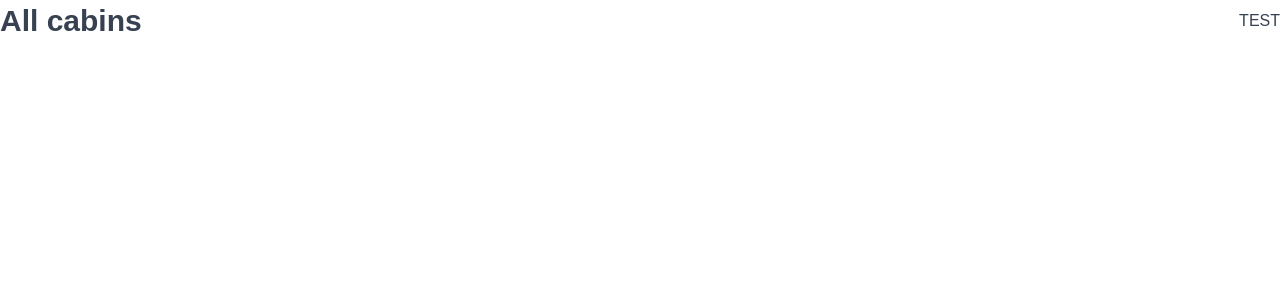
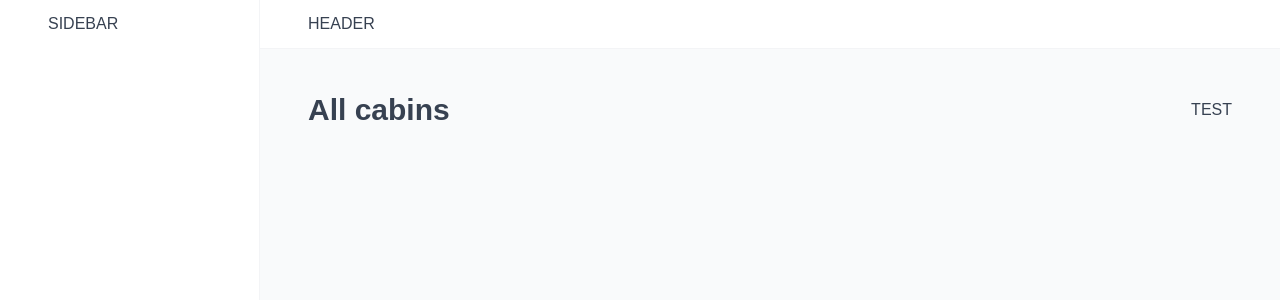
Before and after one commit to juananton/hotel-manager, a React (Vite) app: page /cabins in a window 1280 px wide. Shown: the top 300 px of the page. Built offline with nearby package versions, Linux system fonts and the light colour scheme.

Commit message:
Build the app layout

```diff
--- a/src/App.jsx
+++ b/src/App.jsx
@@ -8,6 +8,7 @@
 import Settings from './pages/Settings';
 import Users from './pages/Users';
 import GlobalStyles from './styles/GlobalStyles';
+import AppLayout from './ui/AppLayout';
 
 function App() {
   return (
@@ -15,6 +16,7 @@
       <GlobalStyles />
       <BrowserRouter>
         <Routes>
+          <Route element={<AppLayout />}>
             <Route index element={<Navigate replace to='dashboard' />} />
             <Route path='dashboard' element={<Dashboard />} />
             <Route path='bookings' element={<Bookings />} />
@@ -22,6 +24,7 @@
             <Route path='users' element={<Users />} />
             <Route path='settings' element={<Settings />} />
             <Route path='account' element={<Account />} />
+          </Route>
           <Route path='login' element={<Login />} />
           <Route path='*' element={<PageNotFound />} />
         </Routes>
--- /dev/null
+++ b/src/ui/AppLayout.jsx
@@ -0,0 +1,30 @@
+import { Outlet } from 'react-router-dom';
+import { styled } from 'styled-components';
+import Header from './Header';
+import Sidebar from './Sidebar';
+
+const StyledAppLayout = styled.div`
+  display: grid;
+  grid-template-columns: 26rem 1fr;
+  grid-template-rows: auto 1fr;
+  height: 100vh;
+`;
+
+const Main = styled.main`
+  background-color: var(--color-grey-50);
+  padding: 4rem 4.8rem 6.4rem;
+`;
+
+function AppLayout() {
+  return (
+    <StyledAppLayout>
+      <Header />
+      <Sidebar />
+      <Main>
+        <Outlet />
+      </Main>
+    </StyledAppLayout>
+  );
+}
+
+export default AppLayout;
--- /dev/null
+++ b/src/ui/Header.jsx
@@ -0,0 +1,13 @@
+import { styled } from 'styled-components';
+
+const StyledHeader = styled.header`
+  background-color: var(--color-grey-0);
+  padding: 1.2rem 4.8rem;
+  border-bottom: 1px solid var(--color-grey-100);
+`;
+
+function Header() {
+  return <StyledHeader>HEADER</StyledHeader>;
+}
+
+export default Header;
--- /dev/null
+++ b/src/ui/Sidebar.jsx
@@ -0,0 +1,15 @@
+import { styled } from 'styled-components';
+
+const StyledSidebar = styled.aside`
+  background-color: var(--color-grey-0);
+  padding: 1.2rem 4.8rem;
+  border-right: 1px solid var(--color-grey-100);
+
+  grid-row: 1 / -1;
+`;
+
+function Sidebar() {
+  return <StyledSidebar>SIDEBAR</StyledSidebar>;
+}
+
+export default Sidebar;
```
Also changed, not shown: src/pages/Account.jsx (+5 -5 lines). Lines whose indentation alone changed are shown as unchanged.
